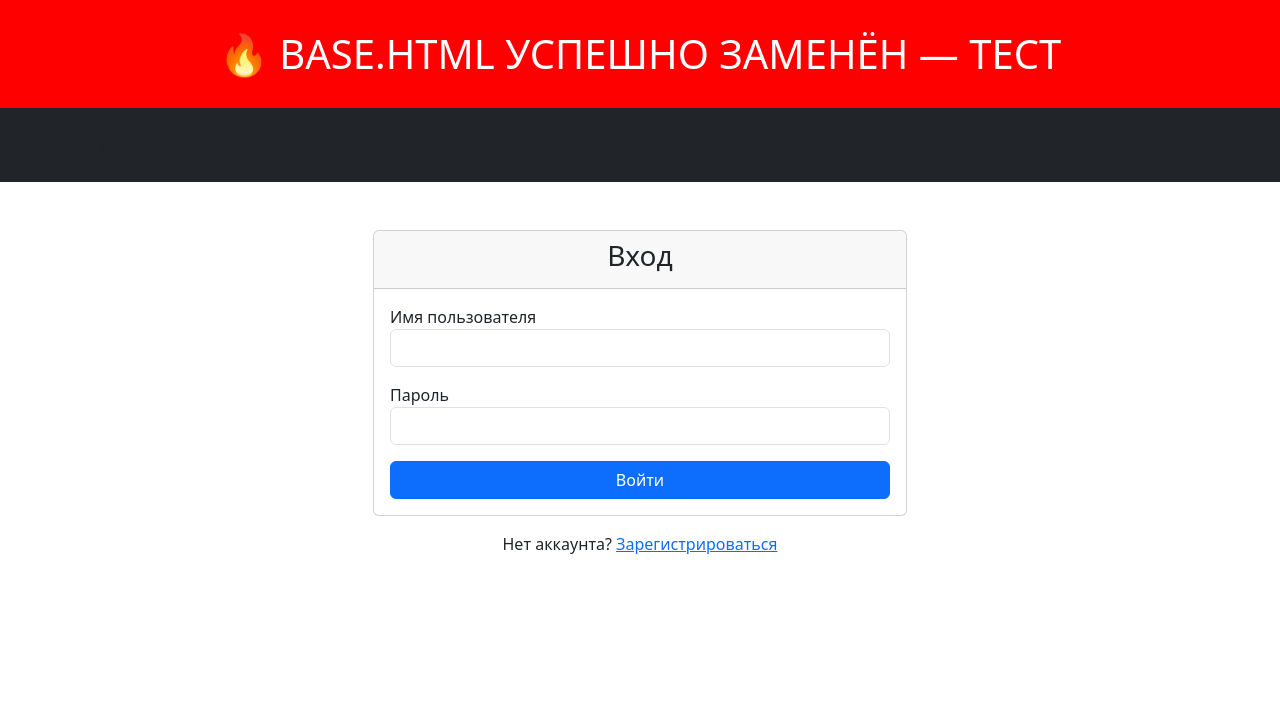
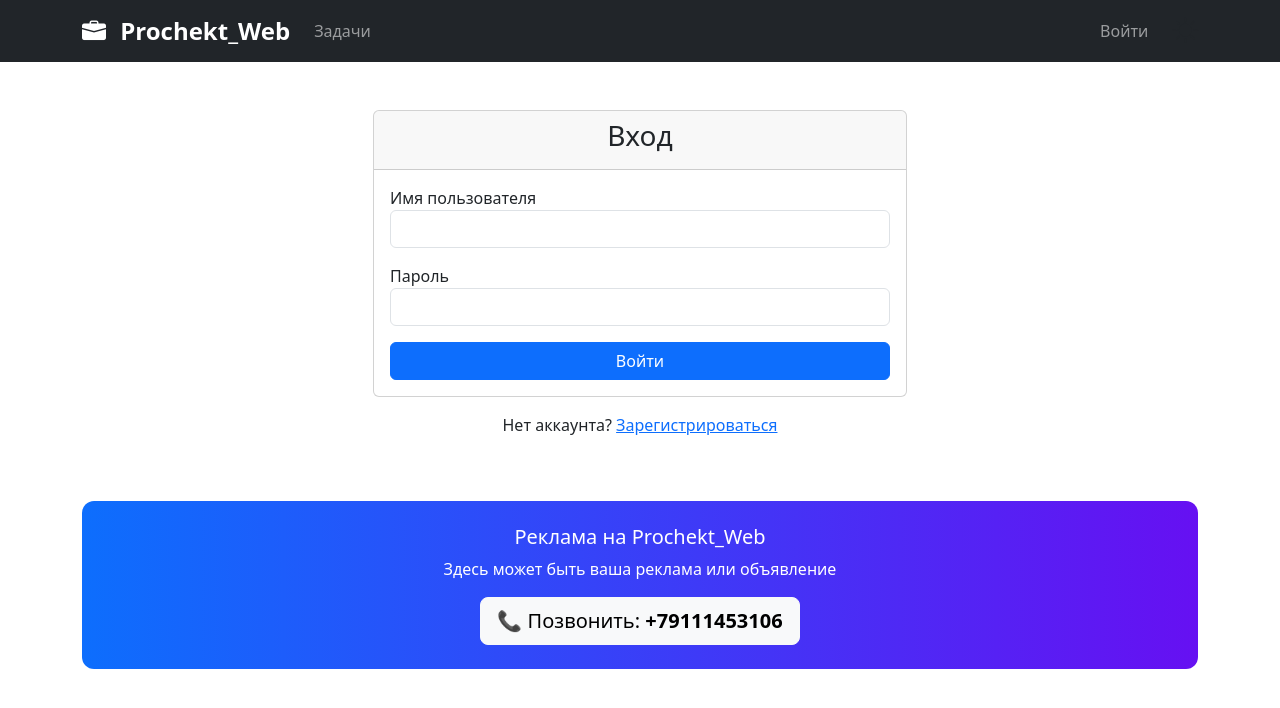
Before and after one commit to balkunovlevnikolaevich-a11y/Prochekt_Web, a Flask app: a page that uses app/templates/base.html in a window 1280 px wide. Shown: the top 708 px of the page. Run offline with Flask 3, Linux system fonts and the light colour scheme; some libraries are stand-ins or nearby versions.

Commit message:
Update base.html

```diff
--- a/app/templates/base.html
+++ b/app/templates/base.html
@@ -1,25 +1,127 @@
 <!DOCTYPE html>
-<html lang="ru">
+<html lang="ru" data-bs-theme="light">
 <head>
     <meta charset="UTF-8">
+    <meta name="viewport" content="width=device-width, initial-scale=1">
     <title>Prochekt_Web</title>
     <link href="https://cdn.jsdelivr.net/npm/bootstrap@5.3.3/dist/css/bootstrap.min.css" rel="stylesheet">
+    <link href="https://cdn.jsdelivr.net/npm/bootstrap-icons@1.11.3/font/bootstrap-icons.css" rel="stylesheet">
+    <style>
+        .navbar-brand {
+            font-weight: 700;
+            font-size: 1.5rem;
+        }
+        .admin-link {
+            color: #ffc107 !important;
+            font-weight: 600;
+        }
+        .ad-banner {
+            background: linear-gradient(90deg, #0d6efd, #6610f2);
+            color: white;
+            border-radius: 12px;
+        }
+        .theme-switch {
+            cursor: pointer;
+            font-size: 1.6rem;
+            transition: transform 0.3s;
+        }
+        .theme-switch:hover {
+            transform: rotate(20deg);
+        }
+    </style>
 </head>
 <body>
+    <nav class="navbar navbar-expand-lg navbar-dark bg-dark">
+        <div class="container">
+            <a class="navbar-brand" href="{{ url_for('main.index') }}">
+                <i class="bi bi-briefcase-fill me-2"></i> Prochekt_Web
+            </a>
+            <button class="navbar-toggler" type="button" data-bs-toggle="collapse" data-bs-target="#navbarNav">
+                <span class="navbar-toggler-icon"></span>
+            </button>
+            <div class="collapse navbar-collapse" id="navbarNav">
+                <ul class="navbar-nav me-auto">
+                    <li class="nav-item">
+                        <a class="nav-link" href="{{ url_for('tasks.list_tasks') }}">Задачи</a>
+                    </li>
+                    {% if current_user.is_authenticated and current_user.role.value == 'Администратор' %}
+                    <li class="nav-item">
+                        <a class="nav-link admin-link" href="{{ url_for('tasks.admin_panel') }}">
+                            👑 Админ-панель
+                        </a>
+                    </li>
+                    {% endif %}
+                </ul>
 
-    <h1 style="background: red; color: white; text-align: center; padding: 30px; margin: 0;">
-        🔥 BASE.HTML УСПЕШНО ЗАМЕНЁН — ТЕСТ
-    </h1>
-
-    <nav class="navbar navbar-dark bg-dark p-3">
-        <div class="container">
-            <h3>Prochekt_Web — ТЕСТОВАЯ ШАПКА</h3>
+                <ul class="navbar-nav align-items-center">
+                    {% if current_user.is_authenticated %}
+                        <li class="nav-item me-3">
+                            <a class="nav-link" href="{{ url_for('main.dashboard') }}">Кабинет</a>
+                        </li>
+                        <li class="nav-item me-3">
+                            <a class="nav-link text-danger" href="{{ url_for('auth.logout') }}">Выйти</a>
+                        </li>
+                    {% else %}
+                        <li class="nav-item me-3">
+                            <a class="nav-link" href="{{ url_for('auth.login') }}">Войти</a>
+                        </li>
+                    {% endif %}
+                    <li class="nav-item">
+                        <i onclick="toggleTheme()" class="bi bi-sun-fill theme-switch" id="theme-icon"></i>
+                    </li>
+                </ul>
+            </div>
         </div>
     </nav>
 
     <div class="container mt-4">
+        {% with messages = get_flashed_messages(with_categories=true) %}
+            {% if messages %}
+                {% for category, message in messages %}
+                    <div class="alert alert-{{ category }} alert-dismissible fade show">
+                        {{ message }}
+                        <button type="button" class="btn-close" data-bs-dismiss="alert"></button>
+                    </div>
+                {% endfor %}
+            {% endif %}
+        {% endwith %}
+
         {% block content %}{% endblock %}
     </div>
 
+    <!-- Реклама -->
+    {% if ad and ad.active %}
+    <div class="container mt-5">
+        <div class="ad-banner p-4 text-center">
+            <h5 class="mb-2">{{ ad.title }}</h5>
+            <p class="mb-3">{{ ad.content }}</p>
+            <a href="tel:{{ ad.phone }}" class="btn btn-light btn-lg">
+                📞 Позвонить: <strong>{{ ad.phone }}</strong>
+            </a>
+        </div>
+    </div>
+    {% endif %}
+
+    <script src="https://cdn.jsdelivr.net/npm/bootstrap@5.3.3/dist/js/bootstrap.bundle.min.js"></script>
+    <script>
+        function toggleTheme() {
+            const html = document.documentElement;
+            const icon = document.getElementById('theme-icon');
+            if (html.getAttribute('data-bs-theme') === 'dark') {
+                html.setAttribute('data-bs-theme', 'light');
+                icon.classList.replace('bi-moon-fill', 'bi-sun-fill');
+                localStorage.setItem('theme', 'light');
+            } else {
+                html.setAttribute('data-bs-theme', 'dark');
+                icon.classList.replace('bi-sun-fill', 'bi-moon-fill');
+                localStorage.setItem('theme', 'dark');
+            }
+        }
+
+        if (localStorage.getItem('theme') === 'dark') {
+            document.documentElement.setAttribute('data-bs-theme', 'dark');
+            document.getElementById('theme-icon').classList.replace('bi-sun-fill', 'bi-moon-fill');
+        }
+    </script>
 </body>
 </html>
```
